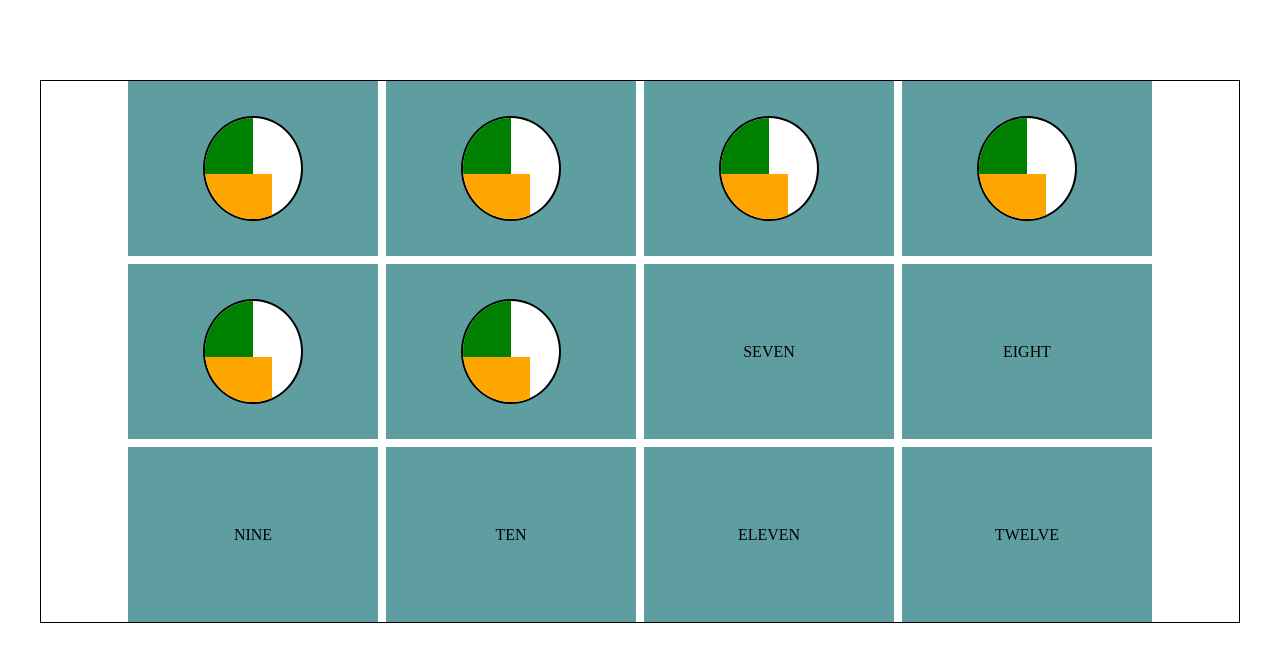
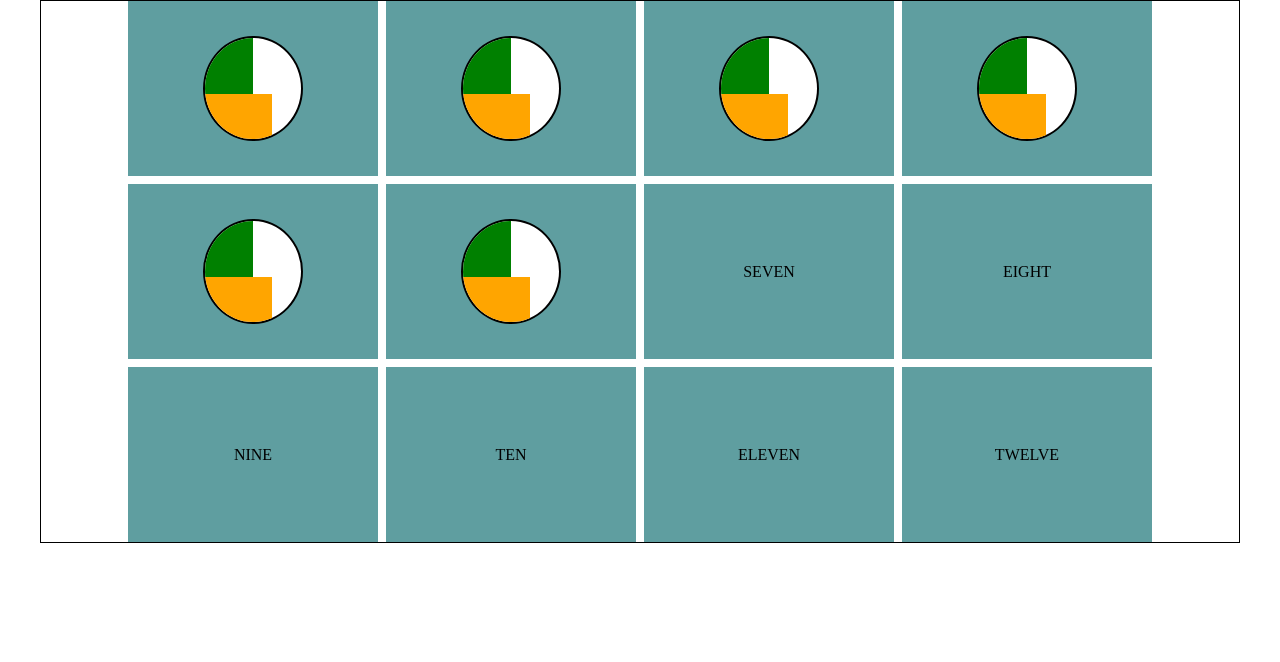
Before and after one commit to diegudeveloper/ProyectosCss, a plain HTML site: page ProyectosCss/01_Sushi/index.html in a window 1280 px wide. Drawn offline with Linux system fonts and the light colour scheme.

Commit message:
Ajustes en el roll

```diff
--- a/ProyectosCss/01_Sushi/style.css
+++ b/ProyectosCss/01_Sushi/style.css
@@ -43,7 +43,7 @@ body {
     background-color: #fff;
     border: 2px solid #000;
     border-radius: 50%;
-    overflow: hidden;;
+    overflow: hidden;
 }
 
 .aguacate {
@@ -56,9 +56,3 @@ body {
     height: 50%;
     background-color: orange;
 }
-
-@media only screen and (min-width: 550px) {
-    .cards {
-        margin-top: 5rem;
-    }
-  }
```
